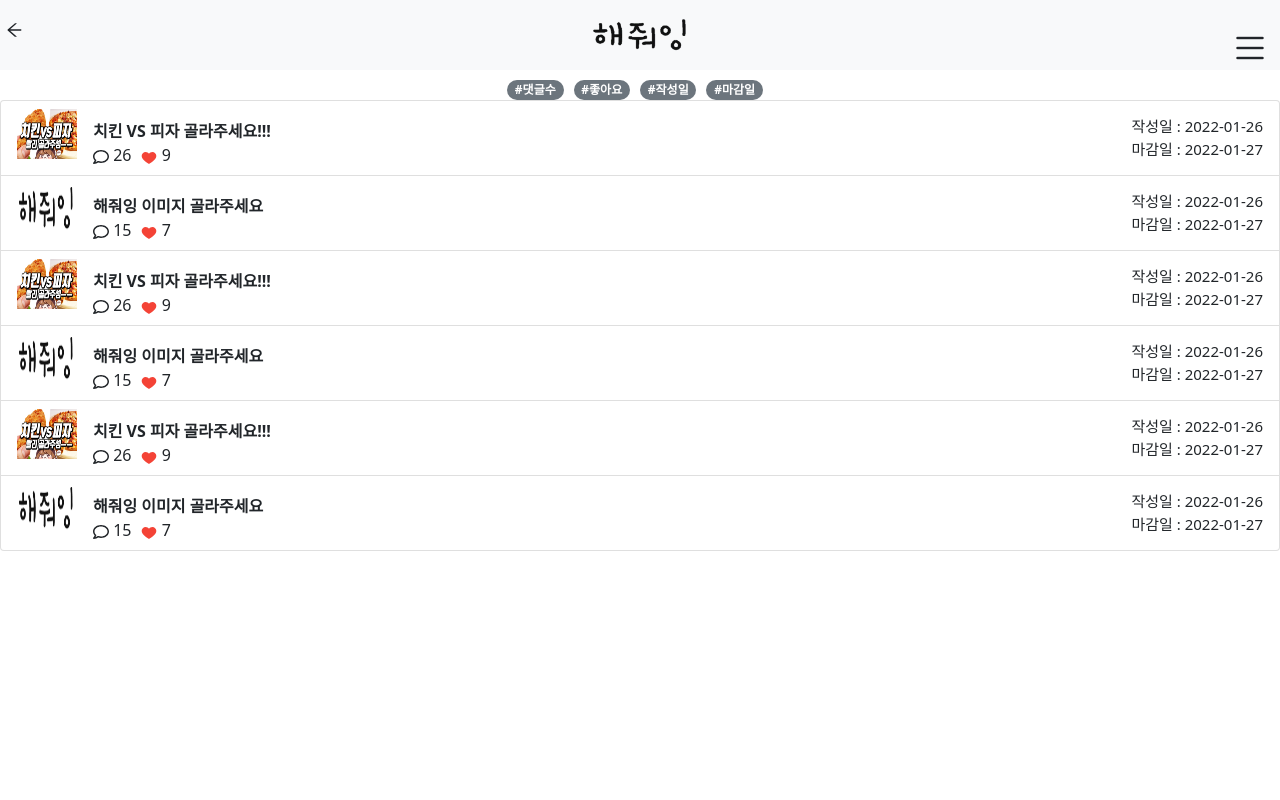
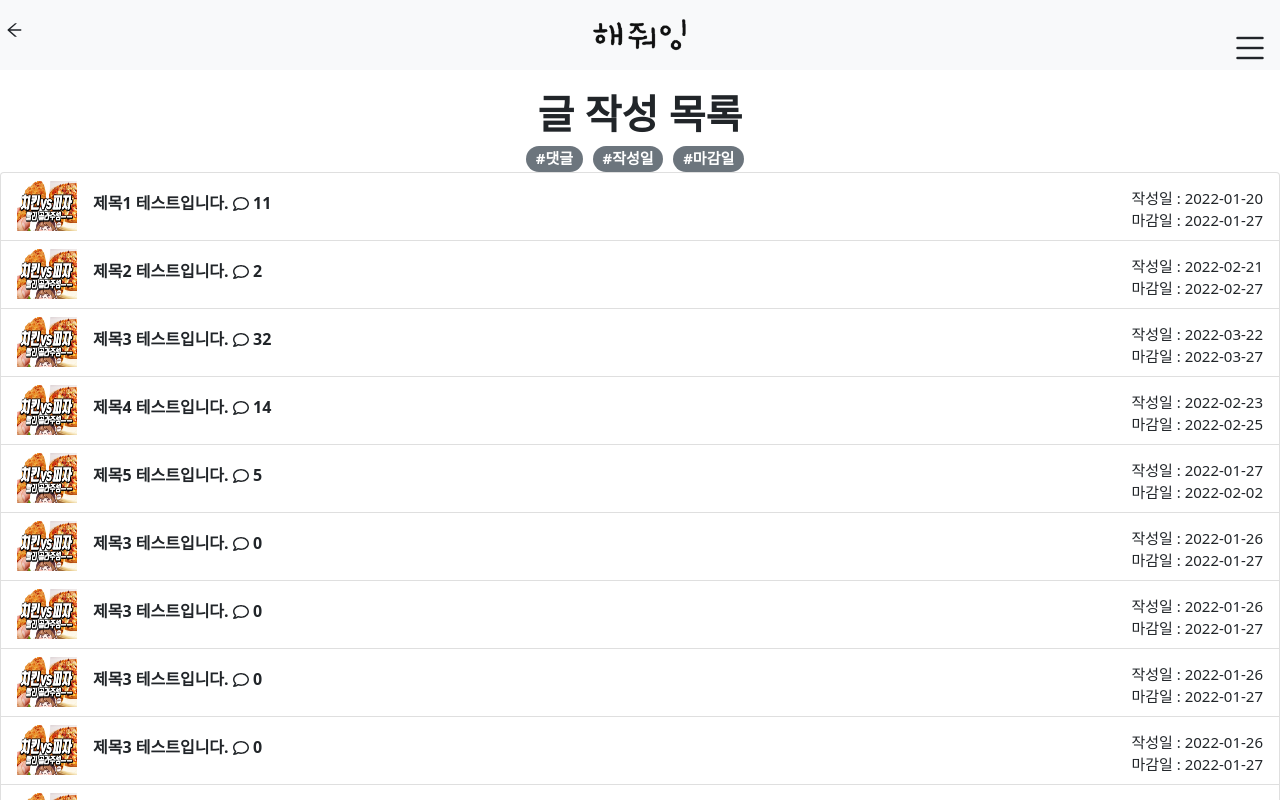
Before and after one commit to yoonheehan/SSAFY-6-, a React (Create React App) app in the folder front/: page /postList in a window 1280 px wide. Shown: the top 800 px of the page. Built offline with nearby package versions, Linux system fonts and the light colour scheme.

Commit message:
글 작성 목록 기능 추가

```diff
--- /dev/null
+++ b/front/src/components/postList/data.js
@@ -0,0 +1,42 @@
+export default [
+  {
+    id: 0,
+    title: '제목1 테스트입니다.',
+    comments: 11,
+    like: 8,
+    regDate: '2022-01-20',
+    exDate: '2022-01-27',
+  },
+  {
+    id: 1,
+    title: '제목2 테스트입니다.',
+    comments: 2,
+    like: 8,
+    regDate: '2022-02-21',
+    exDate: '2022-02-27',
+  },
+  {
+    id: 2,
+    title: '제목3 테스트입니다.',
+    comments: 32,
+    like: 8,
+    regDate: '2022-03-22',
+    exDate: '2022-03-27',
+  },
+  {
+    id: 3,
+    title: '제목4 테스트입니다.',
+    comments: 14,
+    like: 8,
+    regDate: '2022-02-23',
+    exDate: '2022-02-25',
+  },
+  {
+    id: 4,
+    title: '제목5 테스트입니다.',
+    comments: 5,
+    like: 8,
+    regDate: '2022-01-27',
+    exDate: '2022-02-02',
+  },
+];
--- /dev/null
+++ b/front/src/components/postList/postItem.jsx
@@ -0,0 +1,40 @@
+import React from 'react';
+import { Badge, Button, Card, Figure, ListGroup } from 'react-bootstrap';
+import { FaRegComment } from 'react-icons/fa';
+import { FcLike } from 'react-icons/fc';
+import styles from './postList.module.css';
+
+const PostItem = ({ post }) => {
+  return (
+    <>
+      <ListGroup.Item
+        style={{ cursor: 'pointer' }}
+        className="d-flex justify-content-between align-items-start"
+      >
+        <div className={styles.figure}>
+          <img className={styles.img} src="/images/1.jpg" alt="" />
+        </div>
+        <div className="ms-3 me-auto">
+          <div className={styles.title}>
+            {post.title}{' '}
+            <span style={{ marginRight: '10px' }}>
+              <FaRegComment /> <span>{post.comments}</span>
+            </span>
+          </div>
+        </div>
+        <div
+          style={{
+            textAlign: 'left',
+            marginTop: '6px',
+            fontSize: '15px',
+          }}
+        >
+          <div>작성일 : {post.regDate}</div>
+          <div>마감일 : {post.exDate}</div>
+        </div>
+      </ListGroup.Item>
+    </>
+  );
+};
+
+export default PostItem;
--- a/front/src/components/postList/postList.jsx
+++ b/front/src/components/postList/postList.jsx
@@ -1,221 +1,168 @@
-import React from 'react';
+import React, { useEffect, useState } from 'react';
 import { Badge, Button, Card, Figure, ListGroup } from 'react-bootstrap';
 import styles from './postList.module.css';
 import { FaRegComment } from 'react-icons/fa';
 import { FcLike } from 'react-icons/fc';
+import Data from './data.js';
+import PostItem from './postItem';
+
+const NewPostList = [
+  {
+    id: 5,
+    title: '제목3 테스트입니다.',
+    comments: 0,
+    like: 0,
+    regDate: '2022-01-26',
+    exDate: '2022-01-27',
+  },
+  {
+    id: 6,
+    title: '제목3 테스트입니다.',
+    comments: 0,
+    like: 0,
+    regDate: '2022-01-26',
+    exDate: '2022-01-27',
+  },
+  {
+    id: 7,
+    title: '제목3 테스트입니다.',
+    comments: 0,
+    like: 0,
+    regDate: '2022-01-26',
+    exDate: '2022-01-27',
+  },
+];
 
 const PostList = props => {
+  let [post, setPost] = useState([...Data]);
+  let [commentBedge, setCommentBedge] = useState(true);
+  let [redDateBedge, setRegDateBedge] = useState(true);
+  let [exDateBedge, setExDateBedge] = useState(true);
+
+  const scrollEvent = () => {
+    const scrollHeight = document.documentElement.scrollHeight;
+    const scrollTop = document.documentElement.scrollTop;
+    const clientHeight = document.documentElement.clientHeight;
+
+    if (scrollTop + clientHeight >= scrollHeight - 10) {
+      // 데이터받고 피드추가
+      // fetchdata() => newfeed
+
+      setPost(prevPost => [...prevPost, ...NewPostList]);
+    }
+  };
+
+  useEffect(() => {
+    window.addEventListener('scroll', scrollEvent);
+  }, [scrollEvent]);
+
   return (
     <>
-      <h1 style={{ marginTop: '20px' }}>
+      <h1 style={{ marginTop: '90px' }}>
         <b>글 작성 목록</b>
       </h1>
       <div className={styles.search}>
+        {commentBedge ? (
           <Badge
-          style={{ cursor: 'pointer', marginRight: '10px' }}
+            style={{ cursor: 'pointer', marginRight: '10px', fontSize: '15px' }}
             pill
             bg="secondary"
+            onClick={() => {
+              let newComment = [...post];
+              newComment.sort((a, b) => b.comments - a.comments);
+              setPost(newComment);
+              setCommentBedge(false);
+            }}
           >
-          #댓글수
+            #댓글
           </Badge>
+        ) : (
           <Badge
-          style={{ cursor: 'pointer', marginRight: '10px' }}
+            style={{
+              cursor: 'pointer',
+              marginRight: '10px',
+              fontSize: '15px',
+            }}
+            pill
+            bg="dark"
+            onClick={() => {
+              console.log('새로운 데이터');
+              setCommentBedge(true);
+            }}
+          >
+            #댓글
+          </Badge>
+        )}
+        {redDateBedge ? (
+          <Badge
+            style={{ cursor: 'pointer', marginRight: '10px', fontSize: '15px' }}
             pill
             bg="secondary"
-        >
-          #좋아요
-        </Badge>
-        <Badge
-          style={{ cursor: 'pointer', marginRight: '10px' }}
-          pill
-          bg="secondary"
+            onClick={() => {
+              let newRegDate = [...post];
+              newRegDate.sort(
+                (a, b) => new Date(b.regDate) - new Date(a.regDate)
+              );
+              setPost(newRegDate);
+              setRegDateBedge(false);
+            }}
           >
             #작성일
           </Badge>
+        ) : (
           <Badge
-          style={{ cursor: 'pointer', marginRight: '10px' }}
+            style={{
+              cursor: 'pointer',
+              marginRight: '10px',
+              fontSize: '15px',
+            }}
+            pill
+            bg="dark"
+            onClick={() => {
+              console.log('새로운 데이터');
+              setRegDateBedge(true);
+            }}
+          >
+            #작성일
+          </Badge>
+        )}
+        {exDateBedge ? (
+          <Badge
+            style={{ cursor: 'pointer', marginRight: '10px', fontSize: '15px' }}
             pill
             bg="secondary"
+            onClick={() => {
+              let newExDate = [...post];
+              newExDate.sort((a, b) => new Date(b.exDate) - new Date(a.exDate));
+              setPost(newExDate);
+              setExDateBedge(false);
+            }}
           >
             #마감일
           </Badge>
+        ) : (
+          <Badge
+            style={{
+              cursor: 'pointer',
+              marginRight: '10px',
+              fontSize: '15px',
+            }}
+            pill
+            bg="dark"
+            onClick={() => {
+              console.log('새로운 데이터');
+              setExDateBedge(true);
+            }}
+          >
+            #마감일
+          </Badge>
+        )}
       </div>
       <div className={styles.body}>
         <ListGroup as="ol" numbered>
-          <ListGroup.Item
-            style={{ cursor: 'pointer' }}
-            className="d-flex justify-content-between align-items-start"
-          >
-            <div className={styles.figure}>
-              <img className={styles.img} src="/images/1.jpg" alt="" />
-            </div>
-            <div className="ms-3 me-auto">
-              <div className={styles.title}>치킨 VS 피자 골라주세요!!!</div>
-              <div style={{ textAlign: 'left' }}>
-                <span style={{ marginRight: '10px' }}>
-                  <FaRegComment /> <span>26</span>
-                </span>
-                <span>
-                  <FcLike /> <span>9</span>
-                </span>
-              </div>
-            </div>
-            <div
-              style={{
-                textAlign: 'left',
-                marginTop: '6px',
-                fontSize: '15px',
-              }}
-            >
-              <div>작성일 : 2022-01-26</div>
-              <div>마감일 : 2022-01-27</div>
-            </div>
-          </ListGroup.Item>
-          <ListGroup.Item
-            style={{ cursor: 'pointer' }}
-            className="d-flex justify-content-between align-items-start"
-          >
-            <div className={styles.figure}>
-              <img className={styles.img} src="/images/해줘잉.png" alt="" />
-            </div>
-            <div className="ms-3 me-auto">
-              <div className={styles.title}>해줘잉 이미지 골라주세요</div>
-              <div style={{ textAlign: 'left' }}>
-                <span style={{ marginRight: '10px' }}>
-                  <FaRegComment /> <span>15</span>
-                </span>
-                <span>
-                  <FcLike /> <span>7</span>
-                </span>
-              </div>
-            </div>
-            <div
-              style={{
-                textAlign: 'left',
-                marginTop: '6px',
-                fontSize: '15px',
-              }}
-            >
-              <div>작성일 : 2022-01-26</div>
-              <div>마감일 : 2022-01-27</div>
-            </div>
-          </ListGroup.Item>
-          <ListGroup.Item
-            style={{ cursor: 'pointer' }}
-            className="d-flex justify-content-between align-items-start"
-          >
-            <div className={styles.figure}>
-              <img className={styles.img} src="/images/1.jpg" alt="" />
-            </div>
-            <div className="ms-3 me-auto">
-              <div className={styles.title}>치킨 VS 피자 골라주세요!!!</div>
-              <div style={{ textAlign: 'left' }}>
-                <span style={{ marginRight: '10px' }}>
-                  <FaRegComment /> <span>26</span>
-                </span>
-                <span>
-                  <FcLike /> <span>9</span>
-                </span>
-              </div>
-            </div>
-            <div
-              style={{
-                textAlign: 'left',
-                marginTop: '6px',
-                fontSize: '15px',
-              }}
-            >
-              <div>작성일 : 2022-01-26</div>
-              <div>마감일 : 2022-01-27</div>
-            </div>
-          </ListGroup.Item>
-          <ListGroup.Item
-            style={{ cursor: 'pointer' }}
-            className="d-flex justify-content-between align-items-start"
-          >
-            <div className={styles.figure}>
-              <img className={styles.img} src="/images/해줘잉.png" alt="" />
-            </div>
-            <div className="ms-3 me-auto">
-              <div className={styles.title}>해줘잉 이미지 골라주세요</div>
-              <div style={{ textAlign: 'left' }}>
-                <span style={{ marginRight: '10px' }}>
-                  <FaRegComment /> <span>15</span>
-                </span>
-                <span>
-                  <FcLike /> <span>7</span>
-                </span>
-              </div>
-            </div>
-            <div
-              style={{
-                textAlign: 'left',
-                marginTop: '6px',
-                fontSize: '15px',
-              }}
-            >
-              <div>작성일 : 2022-01-26</div>
-              <div>마감일 : 2022-01-27</div>
-            </div>
-          </ListGroup.Item>
-          <ListGroup.Item
-            style={{ cursor: 'pointer' }}
-            className="d-flex justify-content-between align-items-start"
-          >
-            <div className={styles.figure}>
-              <img className={styles.img} src="/images/1.jpg" alt="" />
-            </div>
-            <div className="ms-3 me-auto">
-              <div className={styles.title}>치킨 VS 피자 골라주세요!!!</div>
-              <div style={{ textAlign: 'left' }}>
-                <span style={{ marginRight: '10px' }}>
-                  <FaRegComment /> <span>26</span>
-                </span>
-                <span>
-                  <FcLike /> <span>9</span>
-                </span>
-              </div>
-            </div>
-            <div
-              style={{
-                textAlign: 'left',
-                marginTop: '6px',
-                fontSize: '15px',
-              }}
-            >
-              <div>작성일 : 2022-01-26</div>
-              <div>마감일 : 2022-01-27</div>
-            </div>
-          </ListGroup.Item>
-          <ListGroup.Item
-            style={{ cursor: 'pointer' }}
-            className="d-flex justify-content-between align-items-start"
-          >
-            <div className={styles.figure}>
-              <img className={styles.img} src="/images/해줘잉.png" alt="" />
-            </div>
-            <div className="ms-3 me-auto">
-              <div className={styles.title}>해줘잉 이미지 골라주세요</div>
-              <div style={{ textAlign: 'left' }}>
-                <span style={{ marginRight: '10px' }}>
-                  <FaRegComment /> <span>15</span>
-                </span>
-                <span>
-                  <FcLike /> <span>7</span>
-                </span>
-              </div>
-            </div>
-            <div
-              style={{
-                textAlign: 'left',
-                marginTop: '6px',
-                fontSize: '15px',
-              }}
-            >
-              <div>작성일 : 2022-01-26</div>
-              <div>마감일 : 2022-01-27</div>
-            </div>
-          </ListGroup.Item>
+          {post.map((data, index) => {
+            return <PostItem key={data.id} post={post[index]} />;
+          })}
         </ListGroup>
       </div>
     </>
--- a/front/src/components/profile/mdProfile.jsx
+++ b/front/src/components/profile/mdProfile.jsx
@@ -15,7 +15,9 @@ const MdProfile = props => {
     <>
       <div className={styles.div1}>
         <div className={styles.div3}>
-          <h4 className={styles.h4}>프로필 수정</h4>
+          <h1 className={styles.h4}>
+            <b>프로필 수정</b>
+          </h1>
         </div>
       </div>
       <section className={styles.section}>
```
Also changed, not shown: front/src/components/NavBar/NavBar.jsx (+20 -21 lines), front/src/components/profile/mdProfile.module.css (+3 -4 lines). Lines whose indentation alone changed are shown as unchanged.
